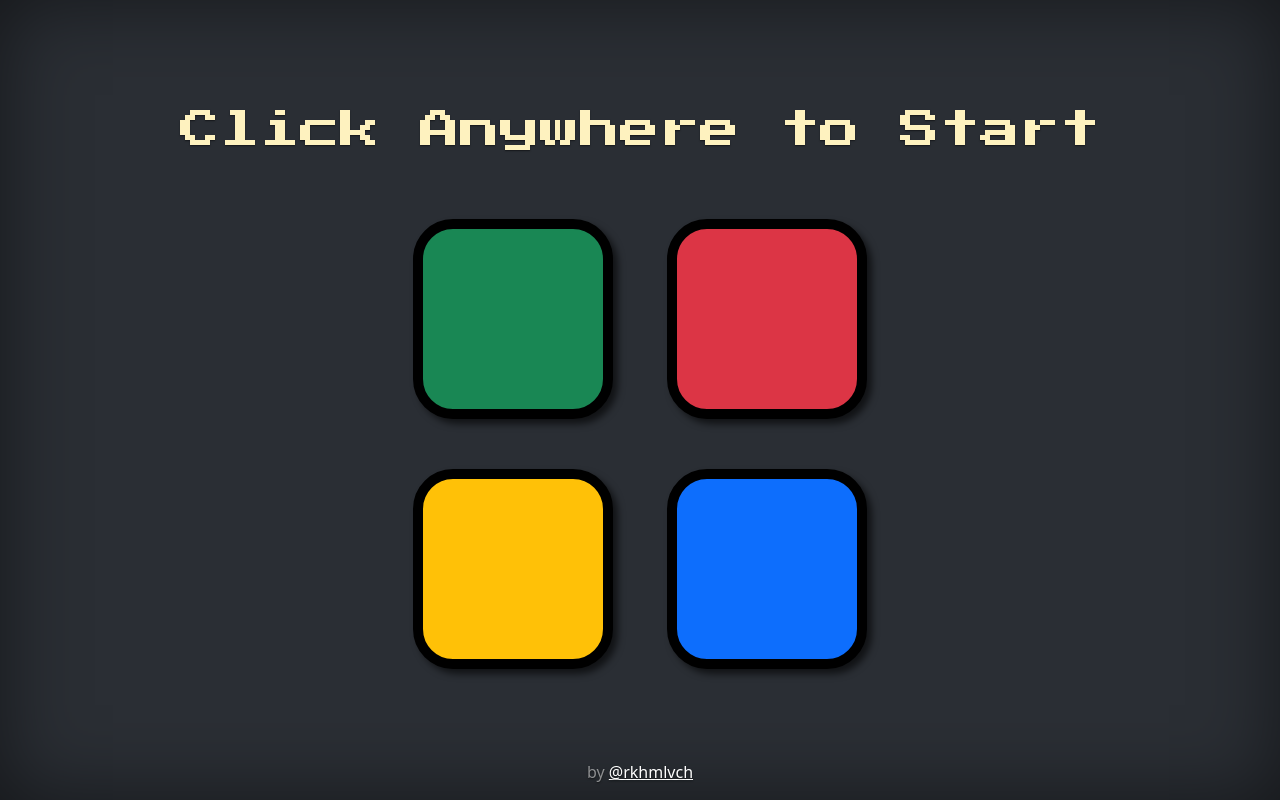
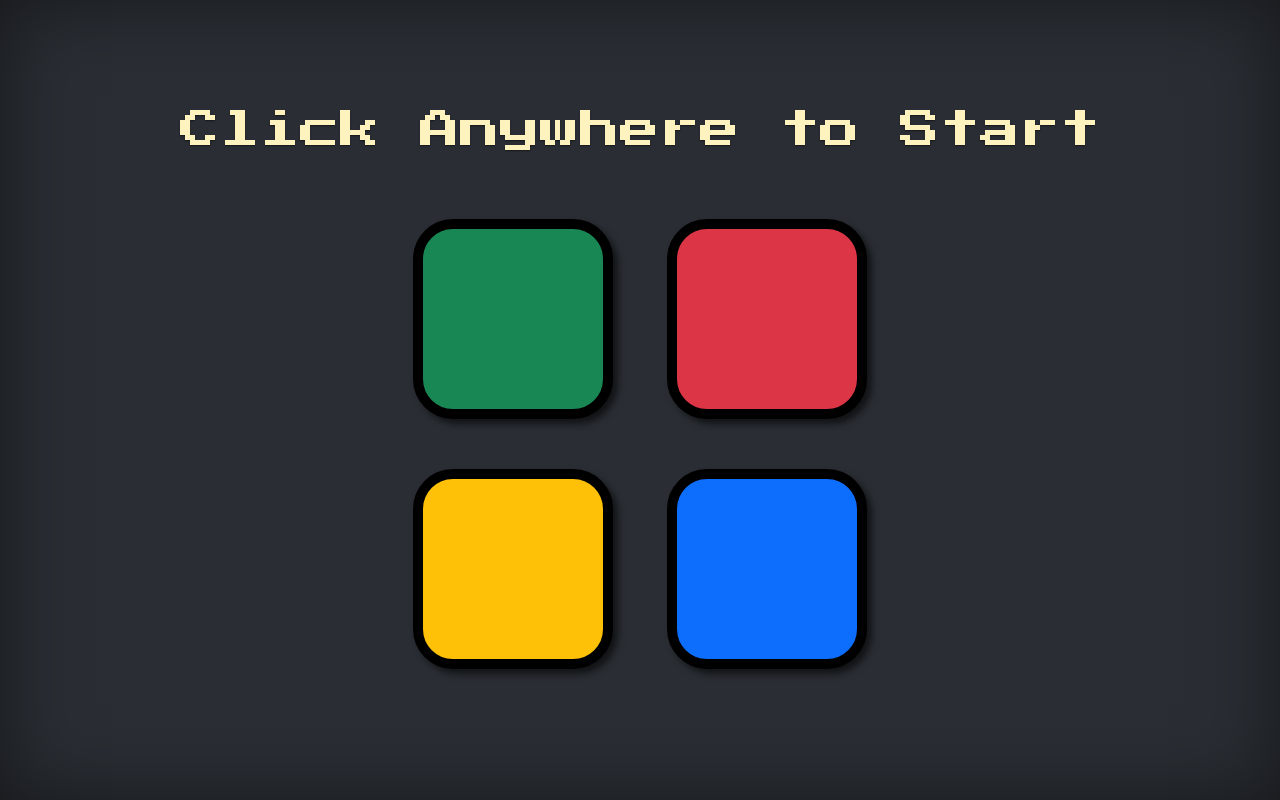
Before and after one commit to rkhmlvch/simon-game, a plain HTML site: page index.html in a window 1280 px wide. Drawn offline with nearby package versions, Linux system fonts and the light colour scheme.

Commit message:
Update index.html
Removed footer

```diff
--- a/index.html
+++ b/index.html
@@ -36,8 +36,5 @@
   <script src="https://ajax.googleapis.com/ajax/libs/jquery/3.7.1/jquery.min.js"></script>
   <script src="game.js"></script>
 </body>
-<footer>
-  <div class="mt-auto text-white-50">by <a href="https://github.com/rkhmlvch" class="text-white">@rkhmlvch</a> </div>
-</footer>
 
 </html>
```
